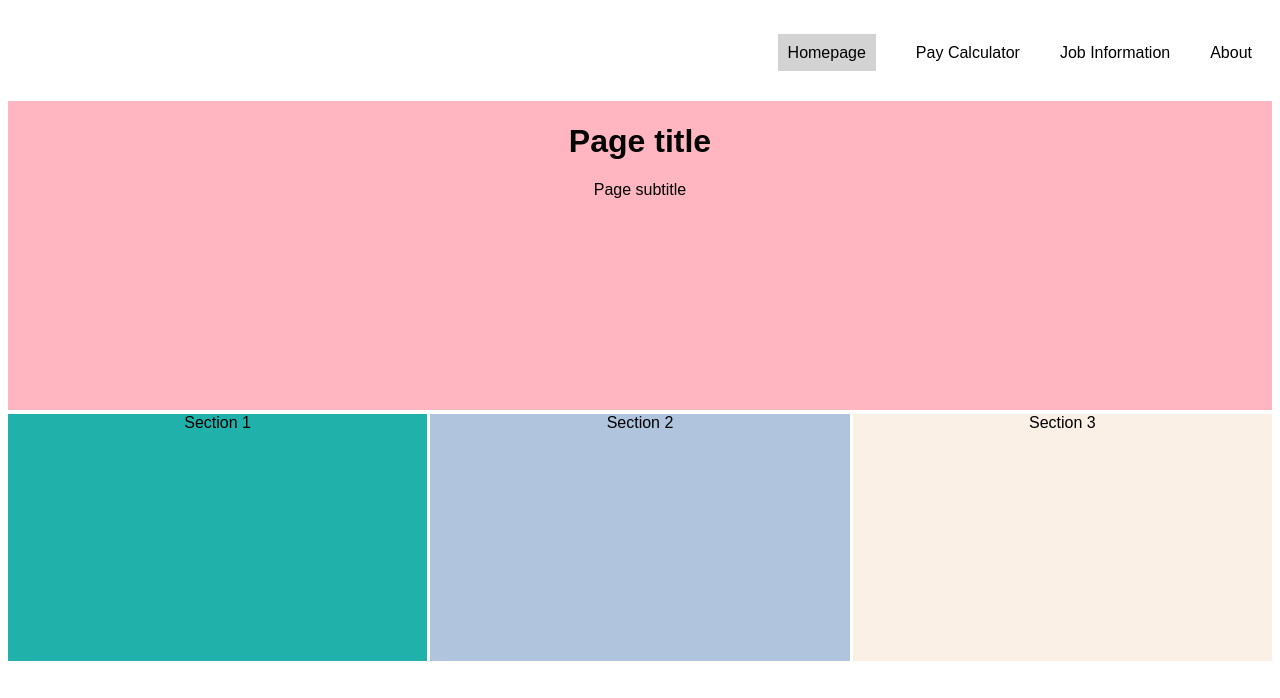
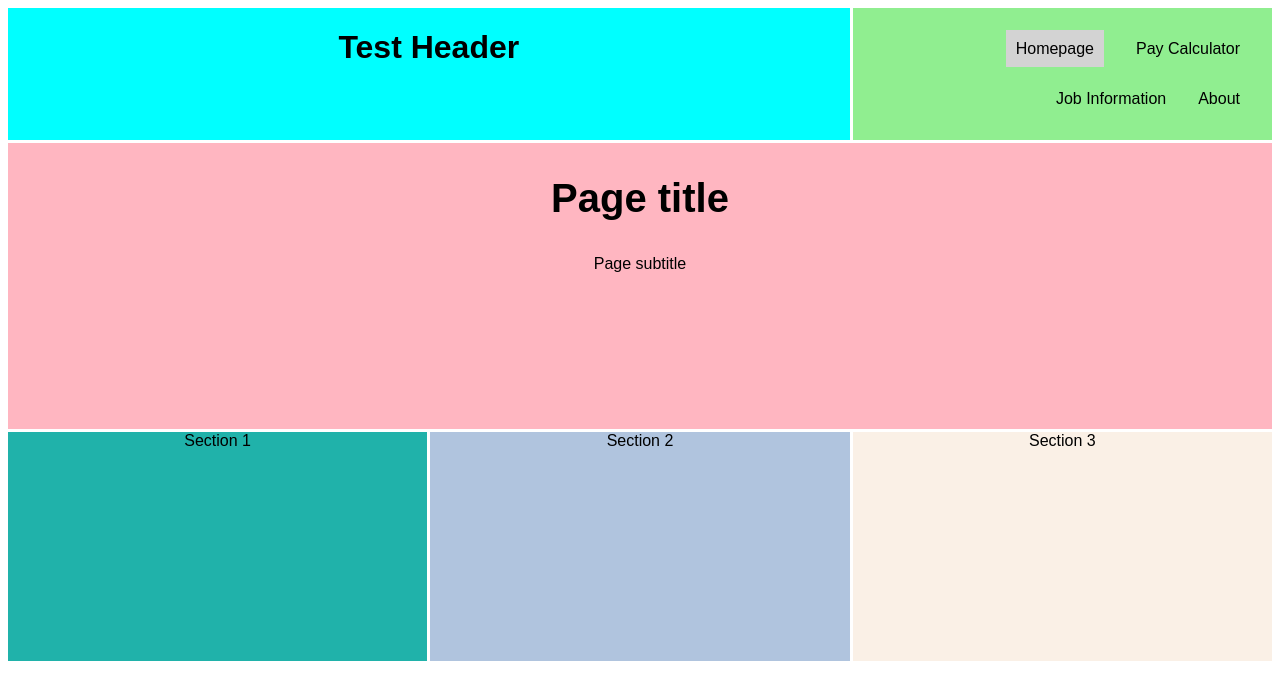
Before and after one commit to K-Smiley/WADCoursework, a plain HTML site: page index.html in a window 1280 px wide. Shown: the top 698 px of the page. Drawn offline with Linux system fonts and the light colour scheme.

Commit message:
header added

```diff
--- a/index.html
+++ b/index.html
@@ -13,8 +13,13 @@
 
     <div class="grid">
 
-        <!-- Add in header????? -->
-        <!-- Navbar -->
+        <!----------- HEADER ---------->
+        <header>
+            <h1>Test Header</h1>
+        </header>
+
+
+        <!----------- NAVBAR ---------->
         <nav>
             <ul>
                 <li><a class="current" href="index.html">Homepage</a> </li>
@@ -24,17 +29,21 @@
             </ul>
         </nav>
 
-        <!-- Main -->
+
+        <!----------- MAIN ---------->
         <main>
-            <h1>Page title</h1>
+            <h2>Page title</h2>
             <p>Page subtitle</p>
         </main>
 
-        <!-- Sections -->
+
+        <!----------- SECTION ---------->
         <section id="section1">Section 1</section>
         <section id="section2">Section 2</section>
         <section id="section3">Section 3</section>
 
+
+        <!----------- FOOTER ---------->
         <footer>
             <ul>
                 <li><a href="#"><i class="fab fa-twitter fa-2x"></i></a></li>
@@ -46,13 +55,14 @@
 
     </div>
 
+    <!----------- Navbar ---------->
+    <!----------- Header ---------->
+    <!----------- Main ---------->
+    <!----------- Section ---------->
+    <!----------- Figure ---------->
+    <!----------- Article ---------->
+    <!----------- Footer ---------->
 
-
-
-    <!-- Header -->
-    <!-- Section -->
-    <!-- Figure -->
-    <!-- Article -->
 
 </body>
 
--- a/styles.css
+++ b/styles.css
@@ -5,7 +5,7 @@
   grid-template-columns: 1fr 1fr 1fr;
   grid-template-rows: 0.4fr 1.5fr 1.2fr 0.6fr;
   grid-template-areas:
-    "nav nav nav"
+    "header header nav"
     "main main main"
     "section1 section2 section3"
     "footer footer footer";
@@ -14,9 +14,16 @@
   font-family: Arial, Helvetica, sans-serif;
 }
 
-/* ---------- TOP NAVIGATION BAR  ---------- */
+/* ---------- HEADER ---------- */
+header {
+  background-color: aqua;
+  grid-area: header;
+  font-size: 1em;
+}
+
+/* ---------- NAVIGATION BAR  ---------- */
 nav {
-  /* background-color: lightgreen; */
+  background-color: lightgreen;
   grid-area: nav;
 }
 
@@ -25,12 +32,11 @@ nav ul {
   display: flex;
   flex-wrap: wrap;
   justify-content: flex-end;
+  margin-right: 1em;
 }
 
 nav li {
-  margin: 20px;
-
-  /* padding: 10px; */
+  margin: 1em;
 }
 
 /* Unvisited link  */
@@ -54,11 +60,6 @@ nav a:active {
   color: #0000ff;
 }
 
-/* Unvisited link */
-nav a:link {
-  color: black;
-}
-
 /* Highlight page link currently on*/
 nav li a.current {
   background-color: lightgray;
@@ -71,6 +72,11 @@ main {
   grid-area: main;
 }
 
+h2 {
+  font-size: 2.5em;
+}
+
+/* ---------- SECTIONS ---------- */
 /* Section One */
 #section1 {
   background-color: lightseagreen;
@@ -113,8 +119,9 @@ footer li i {
 @media only screen and (max-width: 550px) {
   .grid {
     grid-template-columns: 1fr;
-    grid-template-rows: 0.6fr 2.2fr 1.2fr 1.2fr 1.2fr 0.8fr;
+    grid-template-rows: 0.3fr 0.4fr 2.2fr 1.3fr 1.3fr 1.3fr 0.2fr;
     grid-template-areas:
+      "header"
       "nav"
       "main"
       "section1"
```
